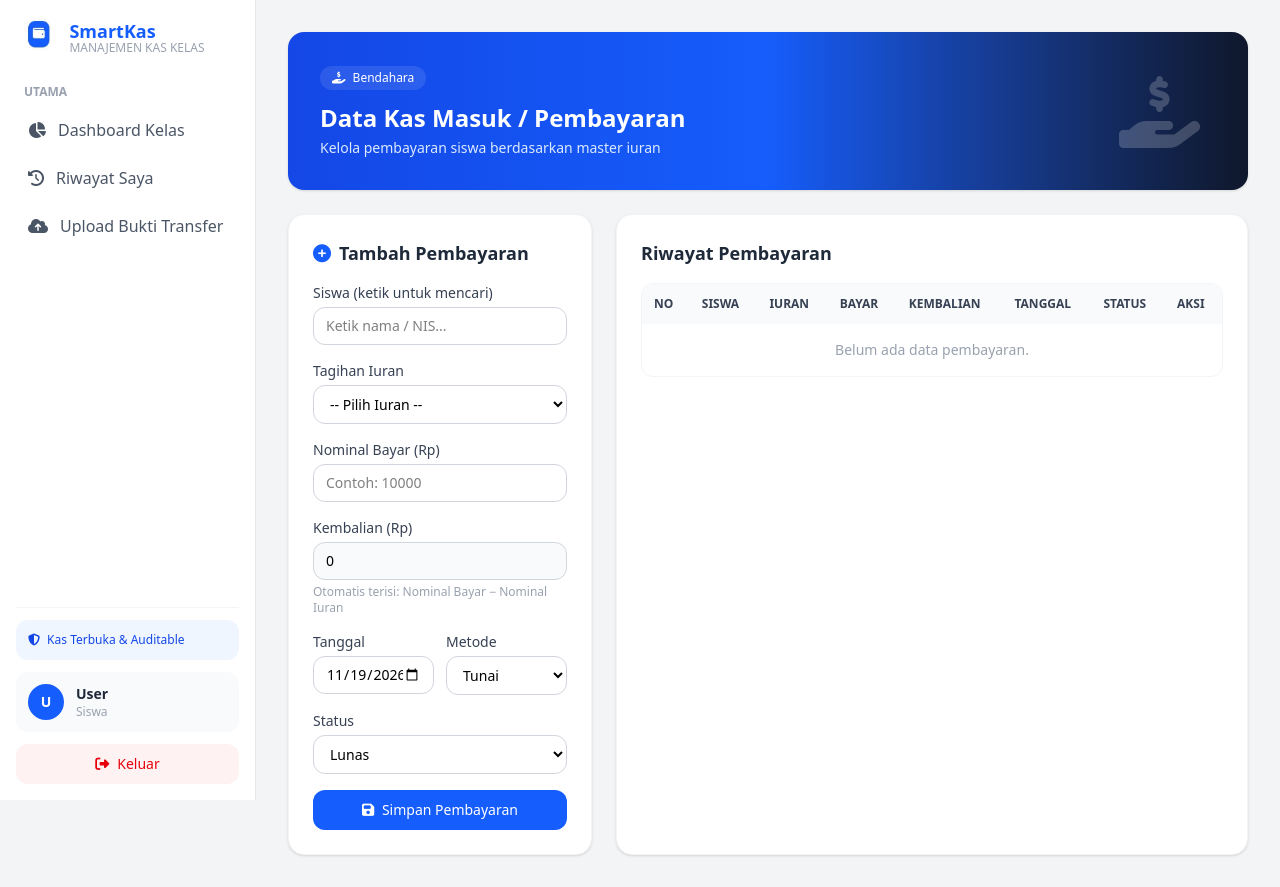
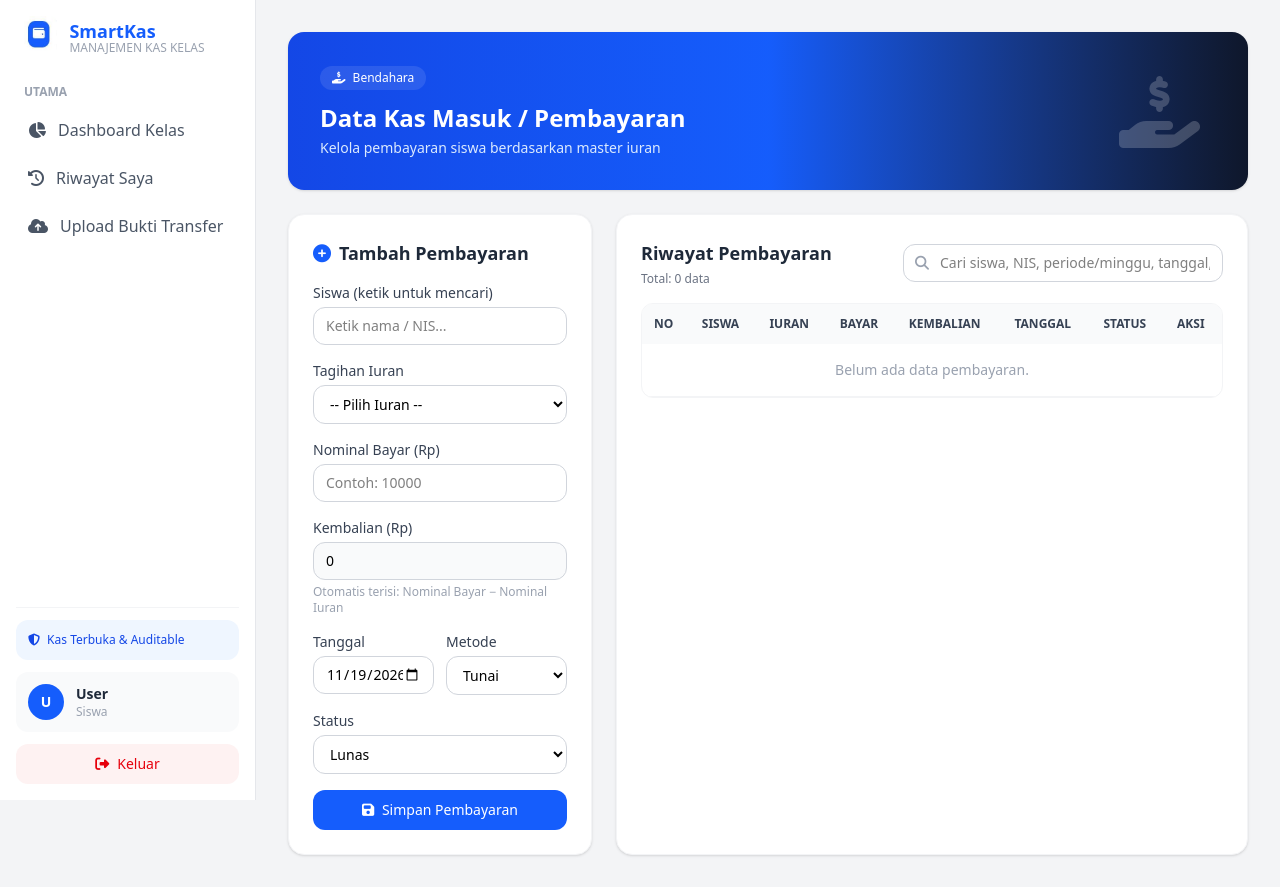
Before and after one commit to salfaalena21/kas_kelas_digital, a Laravel app: template resources/views/pembayaran/index.blade.php in a window 1280 px wide. Run offline with Laravel 12, Linux system fonts and the light colour scheme; the template is opened without the code that fills it, so the values that code supplies are empty; style sheets or scripts are compiled from the project's sources.

Commit message:
ui: urutkan iuran Juli-Desember dan tambah pencarian pembayaran

```diff
--- a/resources/views/pembayaran/index.blade.php
+++ b/resources/views/pembayaran/index.blade.php
@@ -95,7 +95,17 @@
 
     <!-- Tabel (scroll di dalam, header tetap) -->
     <div class="lg:col-span-2 bg-white p-6 rounded-2xl shadow-sm border border-gray-100">
-        <h2 class="text-lg font-bold text-gray-800 mb-4">Riwayat Pembayaran</h2>
+        <div class="flex flex-col sm:flex-row sm:items-center sm:justify-between gap-3 mb-4">
+            <div>
+                <h2 class="text-lg font-bold text-gray-800">Riwayat Pembayaran</h2>
+                <p class="text-xs text-gray-500 mt-1">Total: <span id="pembayaranCountTotal">{{ $pembayaran->count() }}</span> data</p>
+            </div>
+            <div class="relative w-full sm:w-80">
+                <i class="fa-solid fa-magnifying-glass absolute left-3 top-1/2 -translate-y-1/2 text-gray-400 text-sm"></i>
+                <input type="text" id="pembayaranSearch" placeholder="Cari siswa, NIS, periode/minggu, tanggal, status..."
+                       class="w-full pl-9 pr-3 py-2 border border-gray-300 rounded-xl text-sm focus:outline-none focus:ring-2 focus:ring-blue-500">
+            </div>
+        </div>
         <div class="overflow-auto max-h-[560px] border border-gray-100 rounded-xl">
             <table class="w-full text-left text-sm text-gray-600">
                 <thead class="text-gray-700 uppercase text-xs font-semibold sticky top-0 z-10">
@@ -110,9 +120,9 @@
                         <th class="p-3 bg-gray-50">Aksi</th>
                     </tr>
                 </thead>
-                <tbody class="divide-y divide-gray-100">
+                <tbody id="pembayaranTableBody" class="divide-y divide-gray-100">
                     @forelse($pembayaran as $index => $item)
-                        <tr class="hover:bg-gray-50">
+                        <tr class="hover:bg-gray-50 pembayaran-row" data-search="{{ strtolower(($item->siswa->nama ?? '') . ' ' . ($item->siswa->nis ?? '') . ' ' . ($item->iuran->periode ?? '') . ' ' . ($item->iuran->minggu ?? '') . ' ' . \Carbon\Carbon::parse($item->tanggal_bayar)->format('d/m/Y') . ' ' . ($item->status ?? '') . ' ' . $item->nominal_bayar . ' ' . $item->kembalian) }}">
                             <td class="p-3">{{ $index + 1 }}</td>
                             <td class="p-3 font-medium text-gray-900">{{ $item->siswa->nama ?? '-' }}<br><span class="text-xs text-gray-400">{{ $item->siswa->nis ?? '' }}</span></td>
                             <td class="p-3">{{ $item->iuran->periode ?? '-' }} {{ $item->iuran->minggu ?? '' }}</td>
@@ -156,6 +166,7 @@
                     @empty
                         <tr><td colspan="8" class="p-4 text-center text-gray-400">Belum ada data pembayaran.</td></tr>
                     @endforelse
+                    <tr id="pembayaranNoResult" class="hidden"><td colspan="8" class="p-4 text-center text-gray-400">Tidak ada data yang cocok dengan pencarian.</td></tr>
                 </tbody>
             </table>
         </div>
@@ -317,5 +328,25 @@
     editModal.addEventListener('click', (e) => {
         if (e.target === editModal) closeEditModal();
     });
+
+    // --- Pencarian/filter tabel riwayat pembayaran ---
+    const pembayaranSearch = document.getElementById('pembayaranSearch');
+    const pembayaranRows = document.querySelectorAll('.pembayaran-row');
+    const pembayaranNoResult = document.getElementById('pembayaranNoResult');
+    const pembayaranCountTotal = document.getElementById('pembayaranCountTotal');
+    if (pembayaranSearch) {
+        pembayaranSearch.addEventListener('input', function () {
+            const q = this.value.toLowerCase().trim();
+            let visible = 0;
+            pembayaranRows.forEach(row => {
+                const text = row.dataset.search || row.textContent.toLowerCase();
+                const match = q === '' || text.includes(q);
+                row.style.display = match ? '' : 'none';
+                if (match) visible++;
+            });
+            if (pembayaranNoResult) pembayaranNoResult.classList.toggle('hidden', visible !== 0);
+            if (pembayaranCountTotal) pembayaranCountTotal.textContent = q ? (visible + ' / {{ $pembayaran->count() }}') : '{{ $pembayaran->count() }}';
+        });
+    }
 </script>
 @endpush
--- a/routes/web.php
+++ b/routes/web.php
@@ -535,7 +535,10 @@ Route::middleware(['auth', 'role:bendahara'])->prefix('bendahara')->group(functi
 
     // Iuran
     Route::get('/iuran', function () {
-        $iuran = \App\Models\Iuran::withCount('pembayaran')->orderBy('id_iuran', 'desc')->get();
+        $iuran = \App\Models\Iuran::withCount('pembayaran')
+            ->orderBy('tanggal_jatuh_tempo', 'asc')
+            ->orderBy('id_iuran', 'asc')
+            ->get();
         return view('iuran.index', compact('iuran'));
     })->name('bendahara.iuran.index');
 
```
